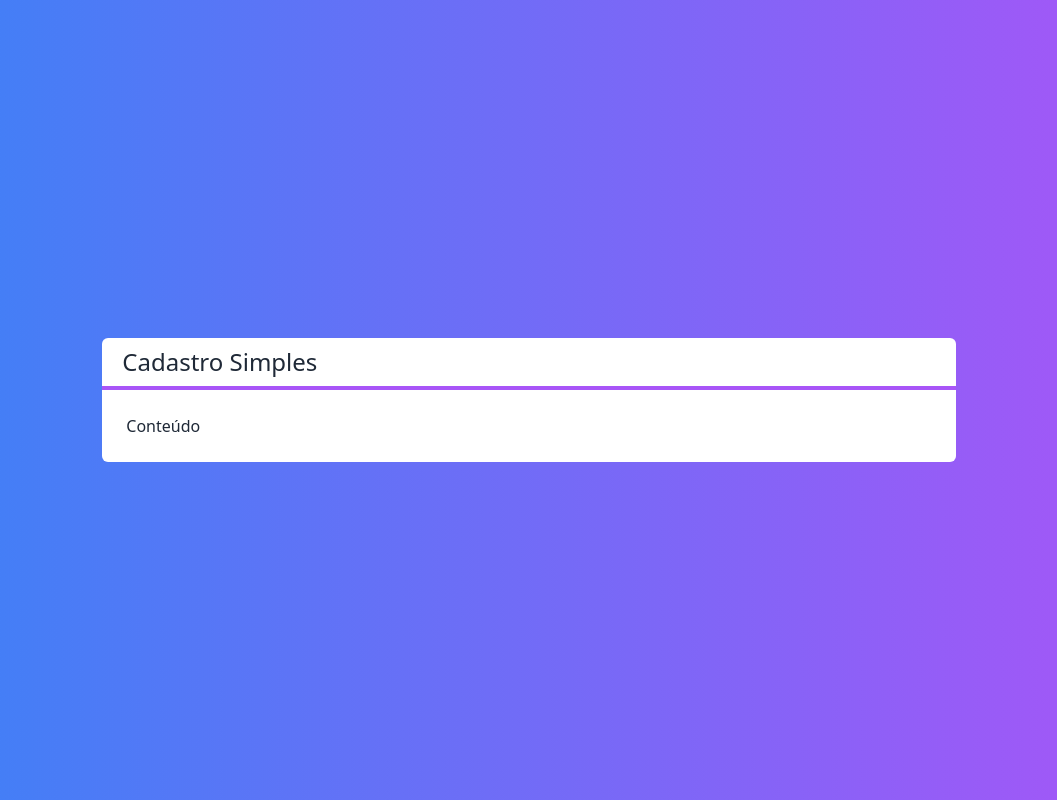
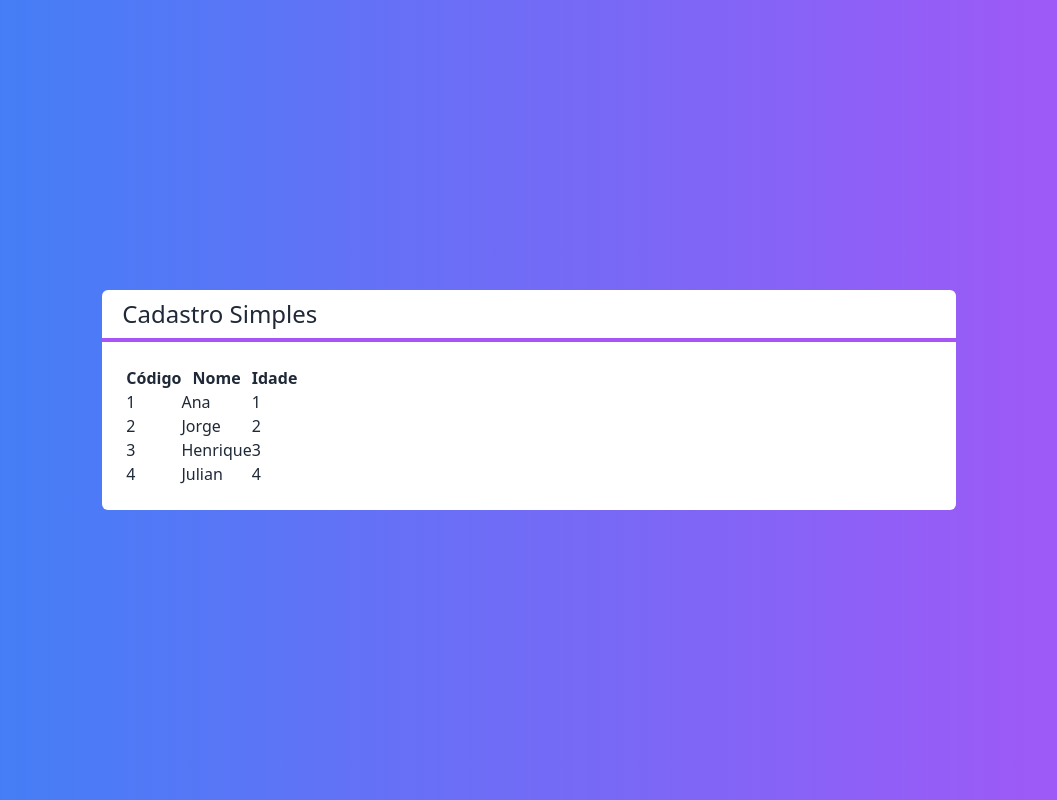
Before and after one commit to HenriqueNeubert/study-react-redux, a Next.js app in the folder next-crud/: page / in a window 1280 px wide. Shown: the whole page, without its empty margins (111-1168 px from the left). Built offline with nearby package versions, Linux system fonts and the light colour scheme.

Commit message:
feat: created renderizarDados() and renderizarCabecalhos() in Tabela.tsx

```diff
--- /dev/null
+++ b/next-crud/src/components/Tabela.tsx
@@ -0,0 +1,41 @@
+import Cliente from "../core/Cliente"
+
+interface TabelaProps {
+  clientes: Cliente[]
+}
+
+export default function Tabela(props: TabelaProps) {
+
+  function renderizarCabecalho(){
+    return (
+      <tr>
+        <th>Código</th>
+        <th>Nome</th>
+        <th>Idade</th>
+      </tr>
+    )
+  }
+
+  function renderizarDados(){
+    return props.clientes?.map((cliente, i) => {
+      return (
+        <tr key={cliente.id}>
+          <td>{cliente.id}</td>
+          <td>{cliente.nome}</td>
+          <td>{cliente.id}</td>
+        </tr>
+      )
+    })
+  }
+
+  return (
+    <table>
+      <thead>
+        {renderizarCabecalho()}
+      </thead>
+      <tbody>
+        {renderizarDados()}
+      </tbody>
+    </table>
+  )
+}
--- a/next-crud/src/core/cliente.ts
+++ b/next-crud/src/core/cliente.ts
@@ -5,7 +5,7 @@
   private #nome: string
   private #idade: number
 
-  constructor(nome: string, idade: number, id: = null ) {
+  constructor(nome: string, idade: number, id: string = null ) {
     this.#nome = nome
     this.#idade = idade
     this.#id = id
--- a/next-crud/src/pages/index.tsx
+++ b/next-crud/src/pages/index.tsx
@@ -1,4 +1,13 @@
 import Layout from "../components/Layout";
+import Tabela from "../components/Tabela";
+import Cliente from "../core/Cliente";
+
+const clientes = [
+  new Cliente('Ana', 34, '1'),
+  new Cliente('Jorge', 30, '2'),
+  new Cliente('Henrique', 25, '3'),
+  new Cliente('Julian', 17, '4'),
+]
 
 export default function Home() {
   return (
@@ -8,7 +17,7 @@
       text-white
     `} >
       <Layout titulo="Cadastro Simples">
-        <span>Conteúdo</span>
+        <Tabela clientes={clientes}></Tabela>
       </Layout>
     </div>
   )
```
